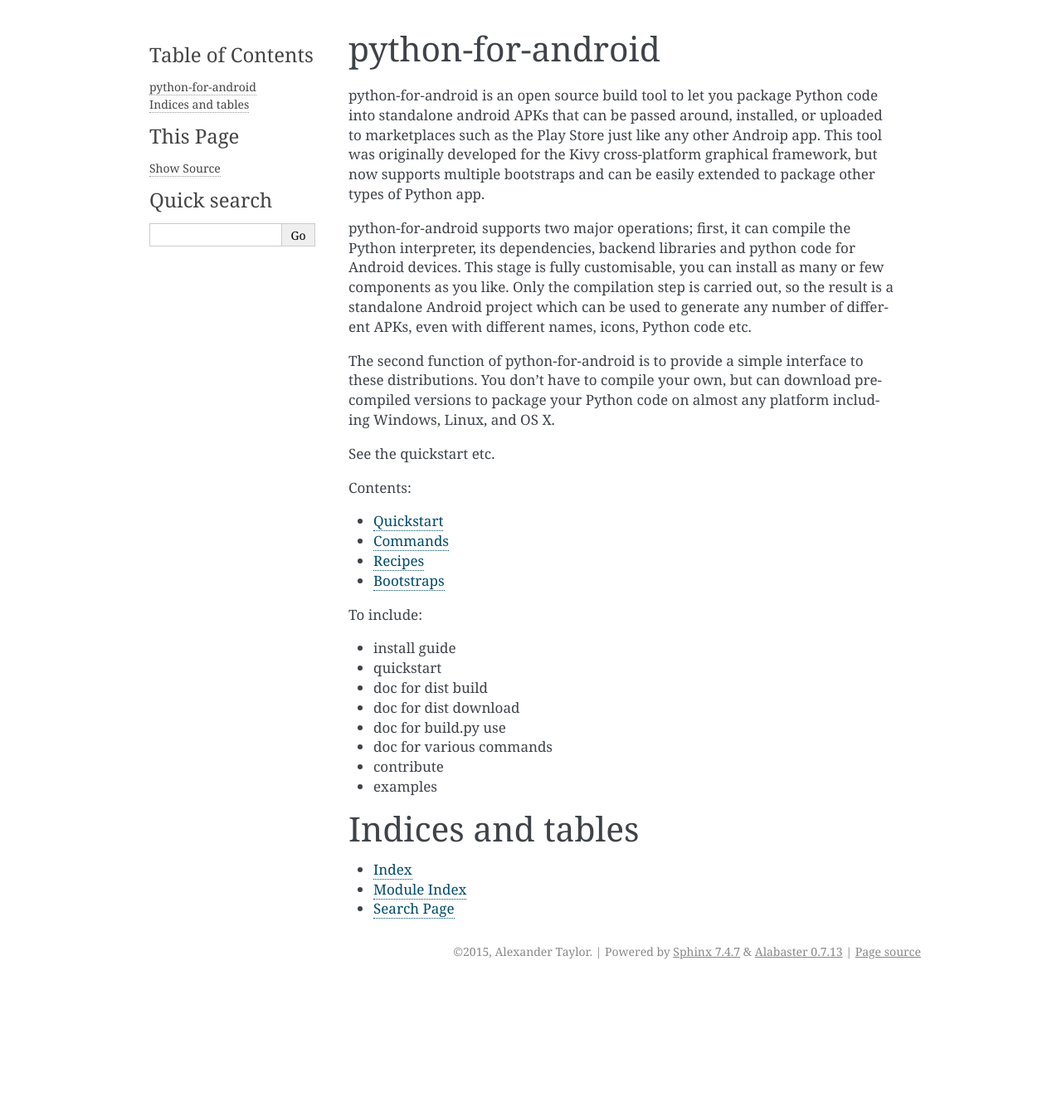
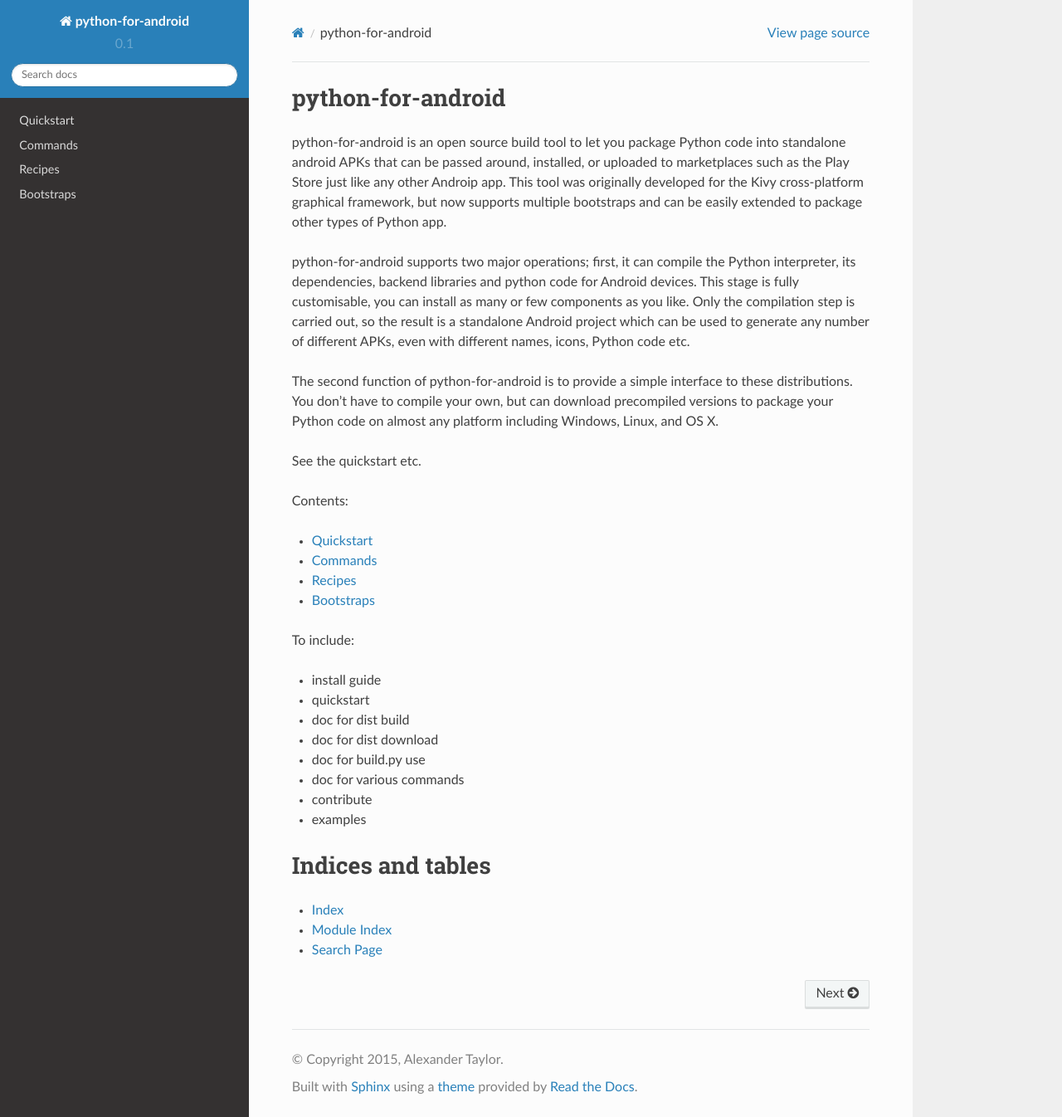
Before and after one commit to kivy/python-for-android, a Sphinx documentation site: the page built from doc/source/index.rst, in a window 1280 px wide and 1346 px high. Shown: the whole window at 83% size. Built offline with Sphinx 7.4.7 and the Read the Docs theme 2.0.0, drawn with Linux system fonts in a browser that asks for light colours.

Commit message:
Set doc to use sphinx theme

```diff
--- a/doc/source/conf.py
+++ b/doc/source/conf.py
@@ -20,6 +20,9 @@
 # add these directories to sys.path here. If the directory is relative to the
 # documentation root, use os.path.abspath to make it absolute, like shown here.
 #sys.path.insert(0, os.path.abspath('.'))
+sys.path.append(os.path.abspath('ext/sphinx_rtd_theme'))
+
+import sphinx_rtd_theme
 
 # -- General configuration ------------------------------------------------
 
@@ -112,7 +115,7 @@
 
 # The theme to use for HTML and HTML Help pages.  See the documentation for
 # a list of builtin themes.
-html_theme = 'alabaster'
+html_theme = 'sphinx_rtd_theme'
 
 # Theme options are theme-specific and customize the look and feel of a theme
 # further.  For a list of options available for each theme, see the
@@ -120,7 +123,7 @@
 #html_theme_options = {}
 
 # Add any paths that contain custom themes here, relative to this directory.
-#html_theme_path = []
+html_theme_path = [sphinx_rtd_theme.get_html_theme_path()]
 
 # The name for this set of Sphinx documents.  If None, it defaults to
 # "<project> v<release> documentation".
```
